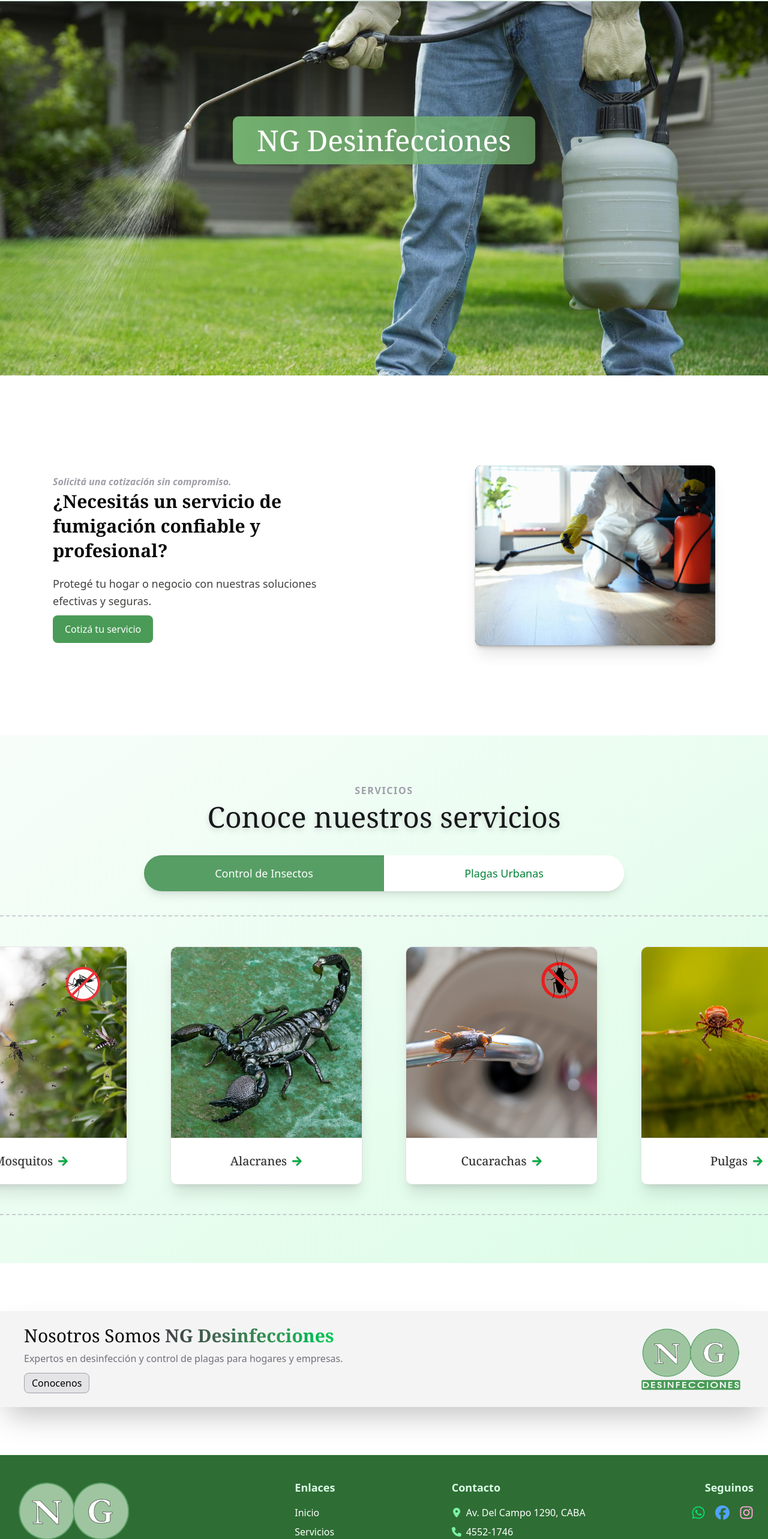
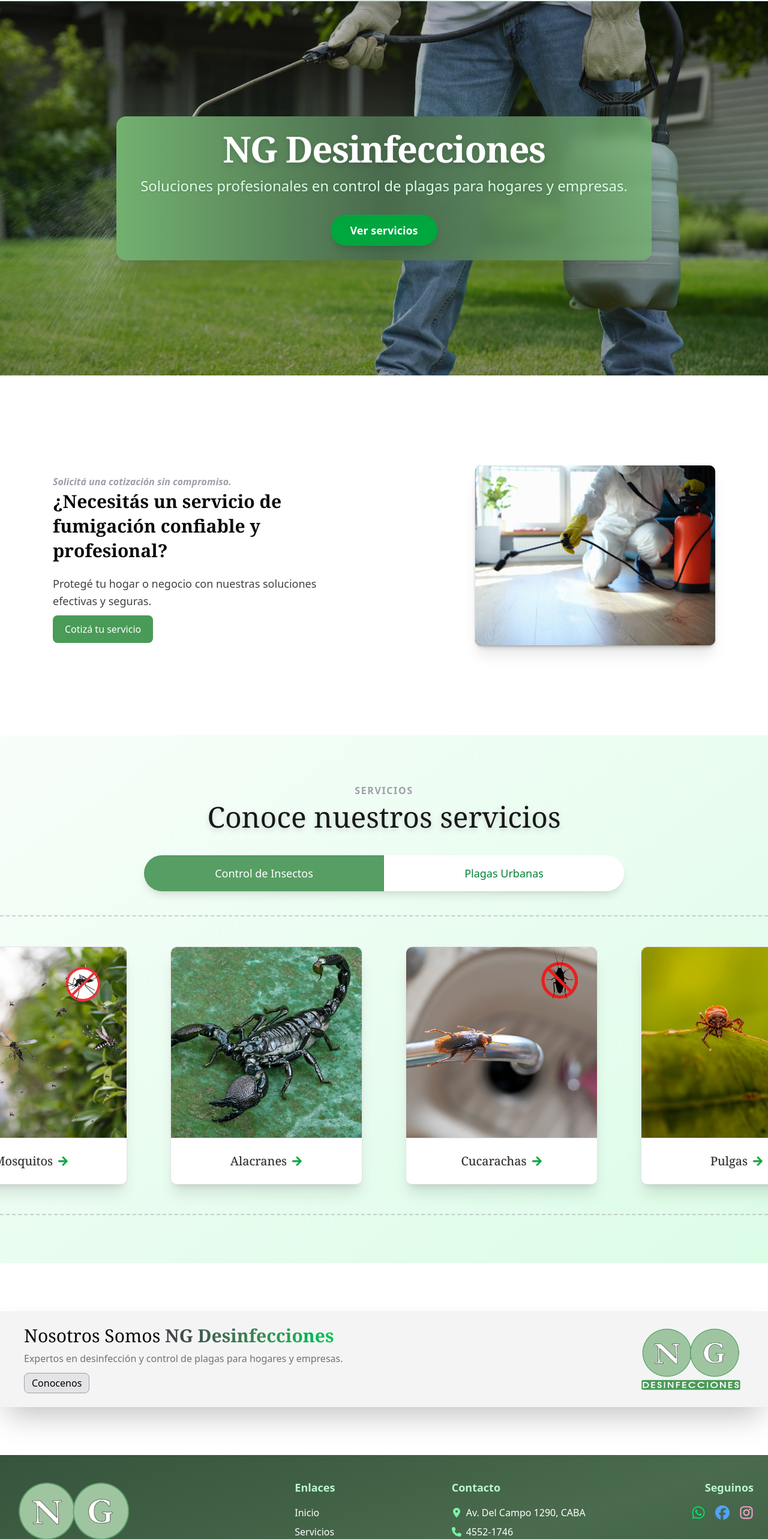
Before and after one commit to FedericoHerreraa/ng-fumigaciones, a Next.js app: page / in a window 1280 px wide. Shown: the part 206-2772 px from the top of the page at 60% size. Built offline with nearby package versions, Linux system fonts and the light colour scheme.

Commit message:
cambops en disposicion de colores y landing

```diff
--- a/components/Footer.tsx
+++ b/components/Footer.tsx
@@ -12,7 +12,7 @@
 
 export const Footer = () => {
   return (
-    <footer className="bg-[#2e6e34] text-white pt-10 mt-20 ">
+    <footer className="bg-gradient-to-br from-[#35543c] via-[#4a6b4d] to-[#35543c] text-white pt-10 mt-20">
       <div className="max-w-7xl mx-auto px-6 flex flex-col md:flex-row justify-between items-center md:items-start gap-10">
         {/* Logo y descripción */}
         <div className="flex flex-col items-center md:items-start gap-4">
@@ -23,14 +23,14 @@
             height={160}
             className="object-contain"
           />
-          <p className="text-sm text-gray-200 max-w-xs text-center md:text-left">
+          <p className="text-sm text-green-100 max-w-xs text-center md:text-left">
             NG Desinfecciones - Soluciones profesionales en control de plagas
             para hogares y empresas.
           </p>
         </div>
         {/* Enlaces rápidos */}
         <div className="flex flex-col gap-2">
-          <h4 className="font-semibold text-lg mb-2 text-green-100">Enlaces</h4>
+          <h4 className="font-semibold text-lg mb-2 text-green-200">Enlaces</h4>
           <Link href="/" className="hover:text-green-300 transition-colors">
             Inicio
           </Link>
@@ -55,7 +55,7 @@
         </div>
         {/* Contacto */}
         <div className="flex flex-col gap-2">
-          <h4 className="font-semibold text-lg mb-2 text-green-100">
+          <h4 className="font-semibold text-lg mb-2 text-green-200">
             Contacto
           </h4>
           <div className="flex items-center gap-2">
@@ -85,7 +85,7 @@
         </div>
         {/* Redes sociales */}
         <div className="flex flex-col gap-2 items-center md:items-end">
-          <h4 className="font-semibold text-lg mb-2 text-green-100">
+          <h4 className="font-semibold text-lg mb-2 text-green-200">
             Seguinos
           </h4>
           <div className="flex gap-4">
@@ -117,20 +117,20 @@
         </div>
       </div>
       {/* Derechos reservados y marca de agua juntos */}
-      <div className="mt-8 border-y border-green-900/30 pt-4 pb-4 flex flex-col md:flex-row justify-center items-center gap-2 text-xs md:text-sm text-gray-200 font-medium">
+      <div className="mt-8 border-y border-green-900/30 pt-4 pb-4 flex flex-col md:flex-row justify-center items-center gap-2 text-xs md:text-sm text-green-100 font-medium">
         <span>
           © {new Date().getFullYear()} NG Fumigaciones. Todos los derechos
           reservados.
         </span>
-        <span className="hidden md:inline mx-2 text-green-900">|</span>
+        <span className="hidden md:inline mx-2 text-green-300">|</span>
         <a
           href="https://www.asneedsolutions.com"
           target="_blank"
           rel="noopener noreferrer"
-          className="text-white bg-gradient-to-r from-green-600 via-green-700 to-green-600 px-3 py-1 rounded-full shadow-md font-light hover:scale-105 transition-transform"
+          className="text-white bg-gradient-to-r from-green-700 via-green-800 to-green-700 px-3 py-1 rounded-full shadow-md font-light hover:scale-105 transition-transform"
         >
           Desarrollado por{" "}
-          <span className="text-green-300 font-bold">AsNeed Solutions</span>
+          <span className="text-green-200 font-bold">AsNeed Solutions</span>
         </a>
       </div>
     </footer>
--- a/components/Landing.tsx
+++ b/components/Landing.tsx
@@ -1,14 +1,32 @@
-
-import backgroundImage from '@/images/fumigacion2.jpeg'
+import backgroundImage from "@/images/fumigacion2.jpeg";
 
 export const Landing = () => {
-    return (
-        <div className="h-[calc(100vh-176px)] bg-cover bg-center" style={{ backgroundImage: `url(${backgroundImage.src})` }}>
-            <div className="absolute left-1/2 -translate-x-1/2 top-1/2 z-10">
-                <div className='bg-gradient-to-r from-[#73b170] to-[#73b170]/70 px-10 py-4 rounded-lg'>
-                    <h1 className='text-5xl text-white font-serif'>NG Desinfecciones</h1>
-                </div>
-            </div>
+  return (
+    <section
+      className="relative h-[calc(100vh-176px)] min-h-[400px] flex items-center justify-center bg-cover bg-center"
+      style={{ backgroundImage: `url(${backgroundImage.src})` }}
+    >
+      {/* Overlay oscuro para mejor contraste */}
+      <div className="absolute inset-0 bg-gradient-to-b from-black/60 via-green-900/30 to-black/70 z-0 opacity-50" />
+
+      {/* Contenido centrado */}
+      <div className="relative z-10 flex flex-col items-center text-center gap-6 px-4 ">
+        <div className="bg-gradient-to-r from-[#73b170] via-[#4a6b4d] to-[#73b170]/80 px-10 py-6 rounded-2xl shadow-2xl backdrop-blur-sm animate-fade-in">
+          <h1 className="text-4xl md:text-6xl font-extrabold text-white font-serif drop-shadow-lg tracking-tight">
+            NG Desinfecciones
+          </h1>
+          <p className="mt-4 text-lg md:text-2xl text-green-100 font-medium drop-shadow">
+            Soluciones profesionales en control de plagas para hogares y
+            empresas.
+          </p>
+          <a
+            href="#services"
+            className="inline-block mt-8 px-8 py-3 rounded-full bg-green-600 hover:bg-green-700 text-white font-semibold text-lg shadow-lg transition-all duration-200"
+          >
+            Ver servicios
+          </a>
         </div>
-    )
-}
+      </div>
+    </section>
+  );
+};
```
